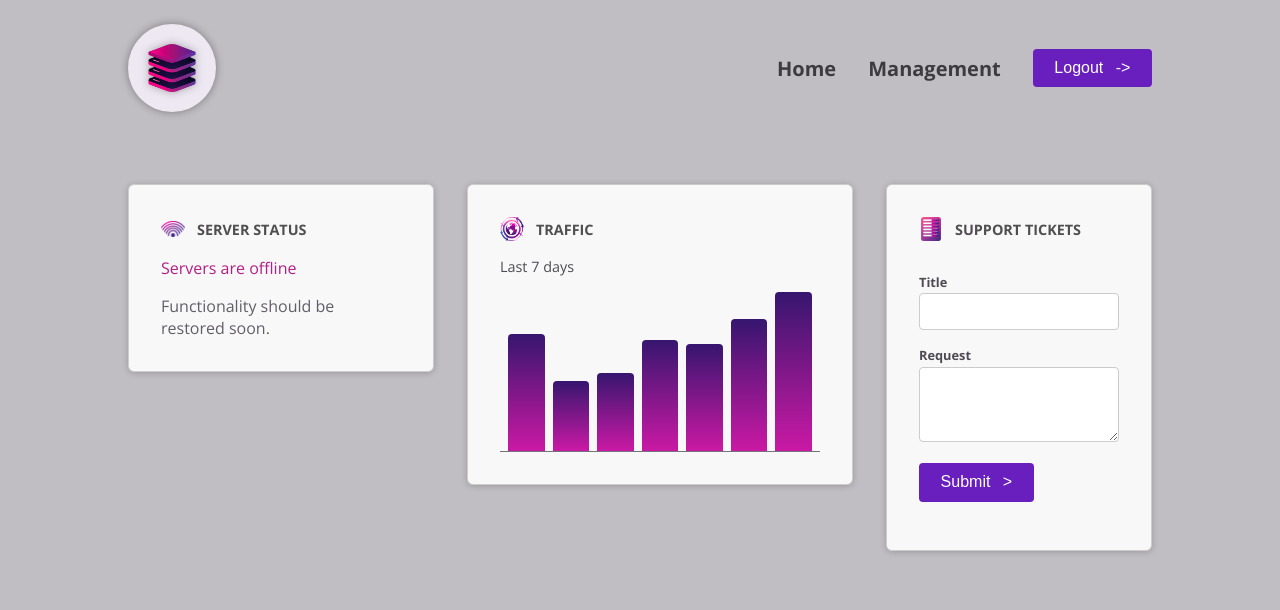
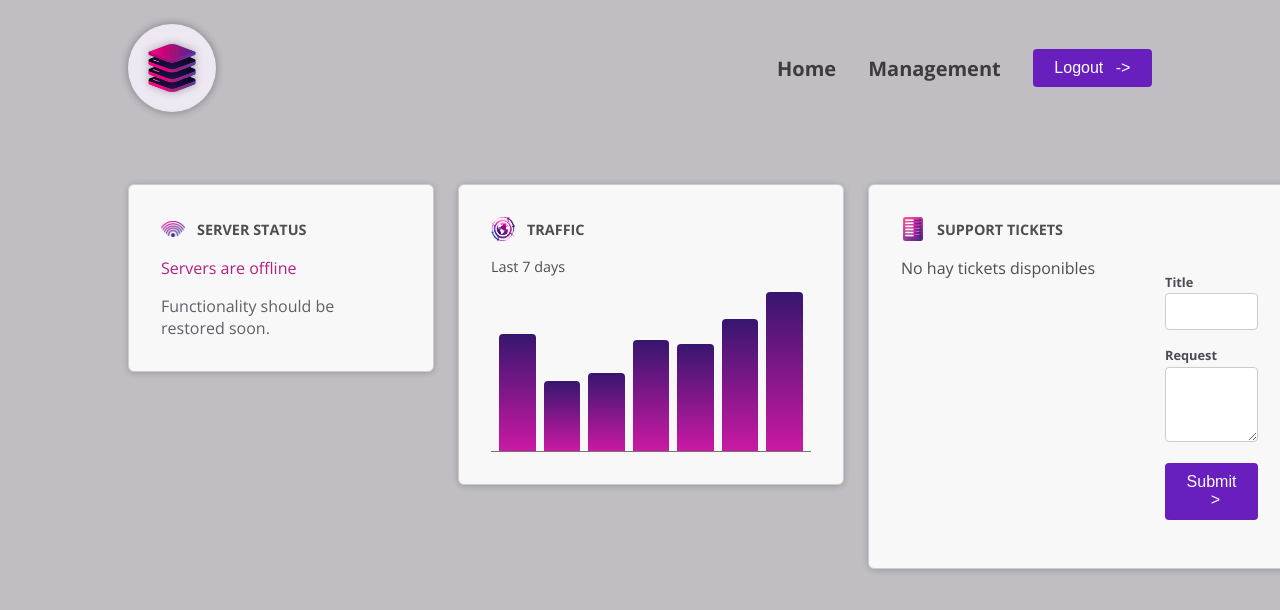
Before and after one commit to LuisFerVR/P3-Angular-Plantilla-Dashboard, an Angular app: page / in a window 1280 px wide. Shown: the top 610 px of the page. Built offline with nearby package versions, Linux system fonts and the light colour scheme.

Commit message:
Se guardó y mostró los datos ingresados por el usuario para un nuevo ticket.

```diff
--- a/src/app/dashboard/tickets/new-ticket/new-ticket.component.html
+++ b/src/app/dashboard/tickets/new-ticket/new-ticket.component.html
@@ -1,4 +1,4 @@
-<form (ngSubmit)="onSubmit(titleInput,textInput.value)" #form>
+<form (ngSubmit)="onSubmit(titleInput.value,textInput.value)" #form>
     <app-control label="Title">
         <input name="title" id="title" type="text" #titleInput #input/>
     </app-control>
--- a/src/app/dashboard/tickets/new-ticket/new-ticket.component.ts
+++ b/src/app/dashboard/tickets/new-ticket/new-ticket.component.ts
@@ -1,4 +1,4 @@
-import { AfterViewInit, Component, ElementRef, viewChild, ViewChild } from '@angular/core';
+import { AfterViewInit, Component, ElementRef, output, viewChild, ViewChild } from '@angular/core';
 import { ButtonComponent } from '../../../shared/button/button.component';
 import { ControlComponent } from "../../../shared/control/control.component";
 import { FormsModule } from '@angular/forms';
@@ -11,17 +11,17 @@ import { FormsModule } from '@angular/forms';
   styleUrl: './new-ticket.component.css'
 })
 export class NewTicketComponent implements AfterViewInit{
-  //@ViewChild('form') form?: ElementRef<HTMLFormElement>;
-  private form = viewChild<ElementRef<HTMLFormElement>>('form');
+  @ViewChild('form') form?: ElementRef<HTMLFormElement>;
+  //private form = viewChild<ElementRef<HTMLFormElement>>('form');
+
+  add=output<{title:string;text:string}>();
 
   ngAfterViewInit() {
-    console.log(this.form()?.nativeElement);
+    console.log(this.form?.nativeElement);
   }
 
-  onSubmit(titleElement:HTMLInputElement, textInput:string){
-    const title = titleElement.value
-    console.log(title);
-    console.log(textInput);
-    this.form()?.nativeElement.reset();
+  onSubmit(title:string, ticketText:string){
+    this.add.emit({title:title,text:ticketText});
+    this.form?.nativeElement.reset();
   }
 }
--- /dev/null
+++ b/src/app/dashboard/tickets/ticket.model.ts
@@ -0,0 +1,6 @@
+export interface Ticket{
+    id:string;
+    title:string;
+    request:string;
+    status:'open'|'closed';
+}
--- a/src/app/dashboard/tickets/ticket/ticket.component.css
+++ b/src/app/dashboard/tickets/ticket/ticket.component.css
@@ -0,0 +1,73 @@
+article {
+    border-radius: 4px;
+    background-color: #59555f;
+    color: #ded8e6;
+  }
+
+  h3 {
+    padding: 0.5rem;
+    margin: 0;
+    font-size: 0.9rem;
+    display: flex;
+    gap: 0.5rem;
+    align-items: center;
+  }
+
+  h3 div {
+    width: 0.9rem;
+    height: 0.9rem;
+    border-radius: 50%;
+  }
+
+  .ticket-open {
+    background-color: #de62e9;
+  }
+
+  .ticket-closed {
+    background-color: #51c788;
+  }
+
+  .text {
+    text-align: left;
+  }
+
+  button {
+    flex: 1;
+    width: 100%;
+    font: inherit;
+    background: transparent;
+    border: none;
+    color: #ded8e6;
+    display: flex;
+    justify-content: space-between;
+    align-items: center;
+  }
+
+  button span:first-child {
+    margin-bottom: 0.1rem;
+  }
+
+  button span:last-child {
+    width: 1rem;
+  }
+
+  p {
+    margin: 0;
+    padding: 1rem;
+    font-size: 0.9rem;
+  }
+
+  p:has(button) {
+    padding-top: 0;
+  }
+
+  p button {
+    padding: 0;
+    width: auto;
+    display: inline;
+    font-size: 0.75rem;
+  }
+
+  p button:hover {
+    color: #ec9fea;
+  }
--- a/src/app/dashboard/tickets/ticket/ticket.component.html
+++ b/src/app/dashboard/tickets/ticket/ticket.component.html
@@ -1 +1,52 @@
-<p>ticket works!</p>
+<article>
+    <h3>
+      <div
+        [class]="{
+          'ticket-open': true,
+          'ticket-closed': false
+        }"
+      ></div>
+      <button>
+        <span class="text">TITLE</span>
+        <span>
+          @if (true) {
+          <svg
+            xmlns="http://www.w3.org/2000/svg"
+            fill="none"
+            viewBox="0 0 24 24"
+            stroke-width="1.5"
+            stroke="currentColor"
+            class="w-6 h-6"
+          >
+            <path
+              stroke-linecap="round"
+              stroke-linejoin="round"
+              d="m19.5 8.25-7.5 7.5-7.5-7.5"
+            />
+          </svg>
+
+          } @else {
+          <svg
+            xmlns="http://www.w3.org/2000/svg"
+            viewBox="0 0 24 24"
+            fill="currentColor"
+            class="w-6 h-6"
+          >
+            <path
+              fill-rule="evenodd"
+              d="M11.47 7.72a.75.75 0 0 1 1.06 0l7.5 7.5a.75.75 0 1 1-1.06 1.06L12 9.31l-6.97 6.97a.75.75 0 0 1-1.06-1.06l7.5-7.5Z"
+              clip-rule="evenodd"
+            />
+          </svg>
+          }
+        </span>
+      </button>
+    </h3>
+
+    @if (true) {
+    <p>TEXT</p>
+
+    @if (true) {
+    <p><button>Mark as completed</button></p>
+    } }
+  </article>
--- a/src/app/dashboard/tickets/tickets.component.html
+++ b/src/app/dashboard/tickets/tickets.component.html
@@ -1,3 +1,15 @@
+<div>
+  <ul>
+    @for (ticket of tickets;track ticket.id){
+      <li>
+        <app-ticket/>
+      </li>
+    }@empty {
+      <p>No hay tickets disponibles</p>
+    }
+  </ul>
+</div>
+
 <div id="new-ticket">
-  <app-new-ticket />
+  <app-new-ticket (add)="onAdd($event)"/>
 </div>
--- a/src/app/dashboard/tickets/tickets.component.ts
+++ b/src/app/dashboard/tickets/tickets.component.ts
@@ -1,13 +1,24 @@
 import { Component } from '@angular/core';
 import { NewTicketComponent } from "./new-ticket/new-ticket.component";
+import { Ticket } from './ticket.model';
+import { TicketComponent } from "./ticket/ticket.component";
 
 @Component({
   selector: 'app-tickets',
   standalone: true,
-  imports: [NewTicketComponent],
+  imports: [NewTicketComponent, TicketComponent],
   templateUrl: './tickets.component.html',
   styleUrl: './tickets.component.css'
 })
 export class TicketsComponent {
-
+  tickets:Ticket[] = []
+  onAdd(ticketData:{title:string;text:string}){
+    const ticket : Ticket={
+      title: ticketData.title,
+      request:ticketData.text,
+      id:Math.random().toString(),
+      status:'open'
+    }
+    this.tickets.push(ticket);
+  }
 }
```
